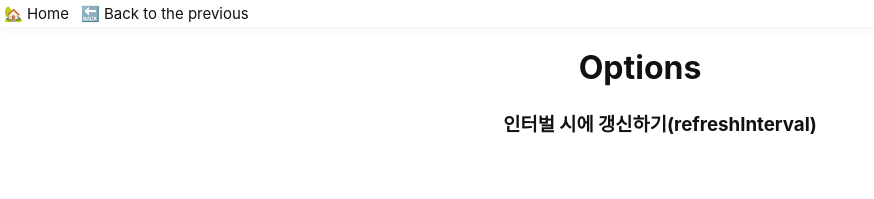
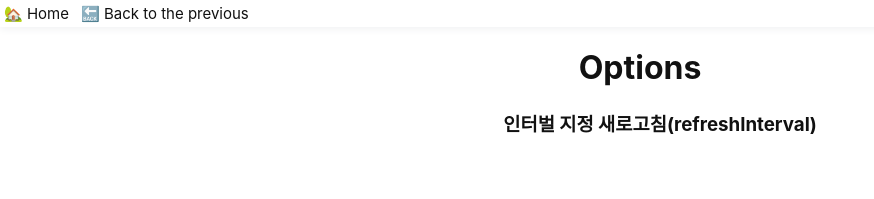
Before and after one commit to jeongmyeonghyeon/learning-swr, a React (Create React App) app: page /learning-swr/options in a window 1280 px wide. Shown: the top 199 px of the page, without its empty margins (0-874 px from the left). Built offline with nearby package versions, Linux system fonts and the light colour scheme.

Commit message:
refreshInterval option

```diff
--- a/src/pages/options/index.js
+++ b/src/pages/options/index.js
@@ -30,7 +30,7 @@ function Option() {
       <Ul>
         <Li>
           <Link to="/options/refreshInterval">
-            <h3>인터벌 시에 갱신하기(refreshInterval)</h3>
+            <h3>인터벌 지정 새로고침(refreshInterval)</h3>
           </Link>
         </Li>
       </Ul>
```
